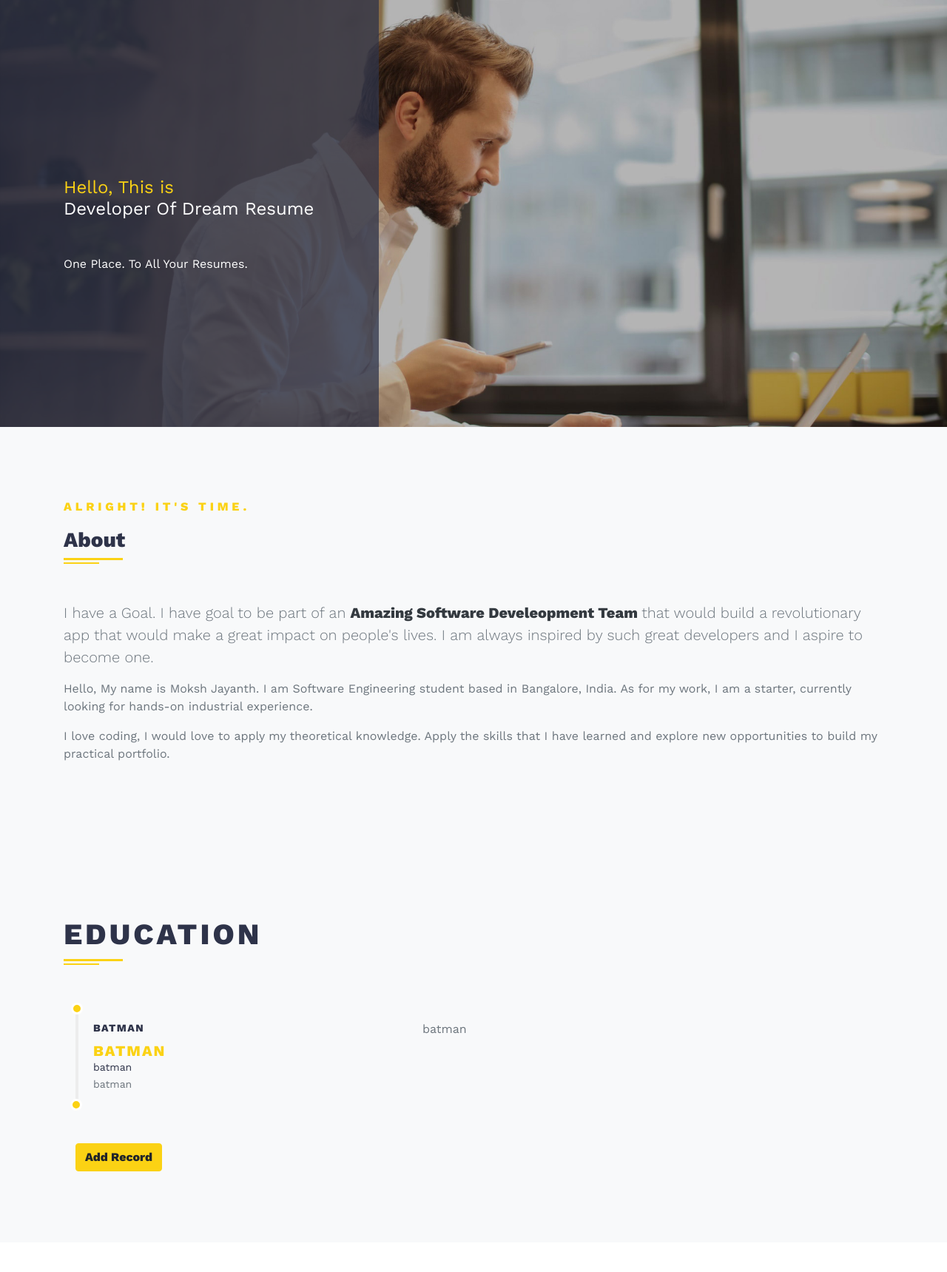
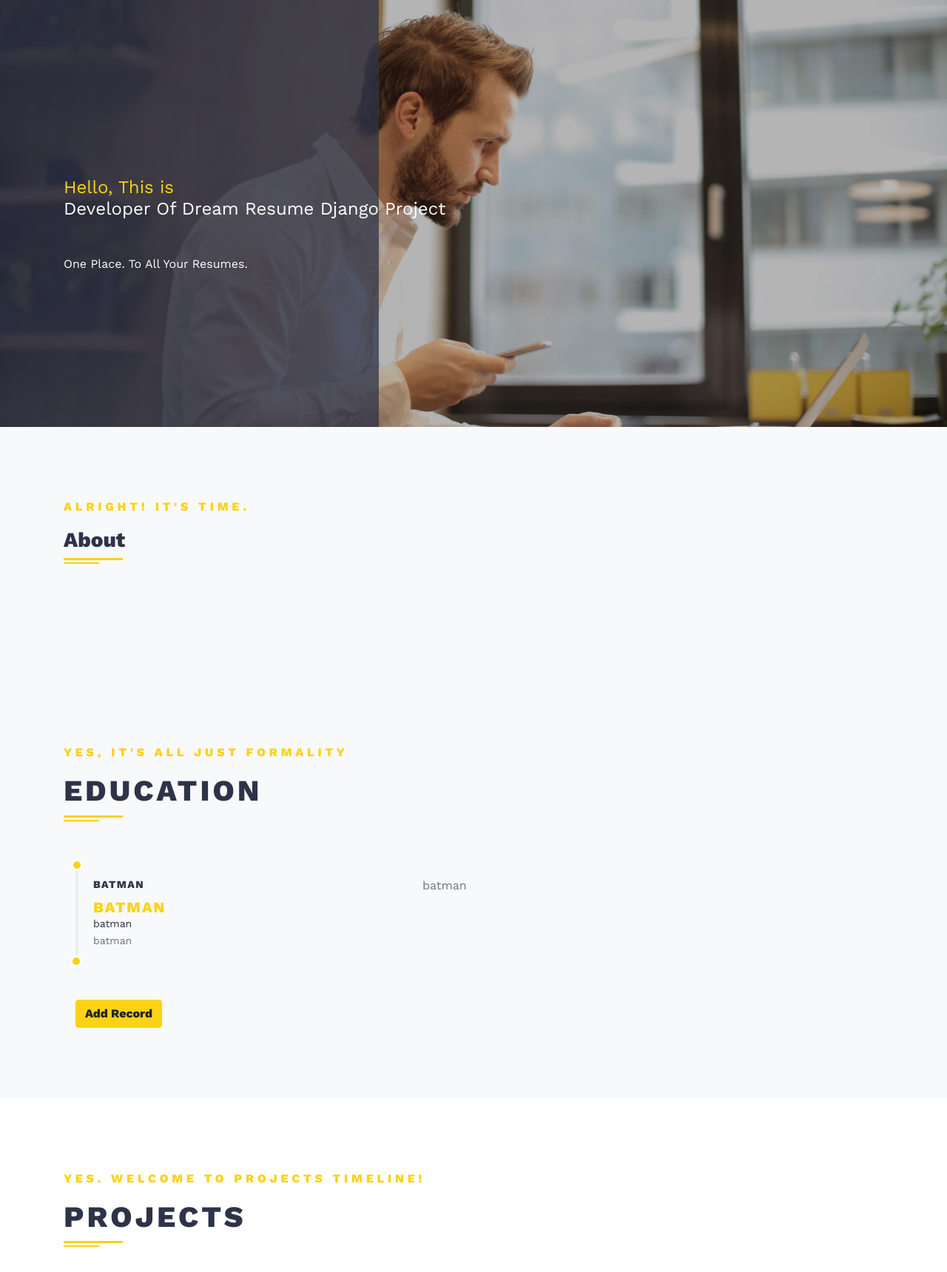
Before and after one commit to mokshjayanth/dream-resume, a Django app: page / in a window 1280 px wide. Shown: the part 121-1840 px from the top of the page at 74% size. Run offline with Django 3.2, Linux system fonts and the light colour scheme; a user stored in the database is signed in; data comes from the database, SQL or seed files in the repository; both versions use the stored data as it was after the commit; some libraries are stand-ins or nearby versions.

Commit message:
final touchup

```diff
--- a/content/models.py
+++ b/content/models.py
@@ -29,7 +29,7 @@ class Education(models.Model):
 class Project(models.Model):
     user_profile = models.ForeignKey(UserProfile, on_delete=models.CASCADE)
     duration = models.CharField(max_length=45)
-    name = models.CharField(max_length=45)
+    name = models.CharField(max_length=60)
     description = models.TextField()
     programming_language = models.CharField(max_length=45)
 
@@ -38,7 +38,7 @@ class Project(models.Model):
 
 class Skill(models.Model):
     user_profile = models.ForeignKey(UserProfile, on_delete=models.CASCADE)
-    name = models.CharField(max_length=45)
+    name = models.CharField(max_length=60)
     description = models.TextField()
     certificate = models.FileField(max_length=455)
 
--- a/content/templates/content/detail_edu.html
+++ b/content/templates/content/detail_edu.html
@@ -3,7 +3,7 @@
 
 {% block content %}
 
-<h3 style="text-align: center;"> Do you wish to?</h3>
+<h3 style="text-align: center;"> Do you wish Update or Delete "{{record.course}}" ?</h3>
 <div class="border border-light p-3 mb-4">
       <div class="d-flex align-items-center justify-content-center">
 
--- a/content/templates/content/detail_pro.html
+++ b/content/templates/content/detail_pro.html
@@ -3,7 +3,7 @@
 
 {% block content %}
 
-<h3 style="text-align: center;"> Do you wish to?</h3>
+<h3 style="text-align: center;"> Do you wish Update or Delete "{{record.name}}" ?</h3>
 <div class="border border-light p-3 mb-4">
   <div class="d-flex align-items-center justify-content-center">
 
--- a/content/templates/content/detail_skill.html
+++ b/content/templates/content/detail_skill.html
@@ -3,7 +3,7 @@
 
 {% block content %}
 
-<h3 style="text-align: center;"> Do you wish to?</h3>
+<h3 style="text-align: center;"> Do you wish Update or Delete "{{record.name}}" ?</h3>
 <div class="border border-light p-3 mb-4">
       <div class="d-flex align-items-center justify-content-center">
 
--- a/resumepage/settings.py
+++ b/resumepage/settings.py
@@ -12,7 +12,7 @@ BASE_DIR = Path(__file__).resolve().parent.parent
 SECRET_KEY = 'django-insecure-8wnnzbysk_@mx(@_(s=20q53a)e44d#-1!vm0twvad*oz6s42!'
 
 # SECURITY WARNING: don't run with debug turned on in production!
-DEBUG = False
+DEBUG = True
 
 ALLOWED_HOSTS = ['127.0.0.1','dream-resume.herokuapp.com']
 
--- a/templates/index.html
+++ b/templates/index.html
@@ -10,7 +10,7 @@
           <div class="col-md-8 text-white">
             <h2 class="h4 text-primary fw-normal mb-0">Hello, This is</h2>
             <h1 class="text-uppercase text-xl mb-0">{{request.user.first_name}}<span class="text-primary">{{request.user.last_name}}</span></h1>
-            <h2 class="h4 fw-normal mb-5">Developer Of Dream Resume</h2>
+            <h2 class="h4 fw-normal mb-5">Developer Of Dream Resume Django Project</h2>
             <p class="text-shadow">One Place. To All Your Resumes.</p>
           </div>
         </div>
@@ -23,16 +23,19 @@
           <p class="fw-bold text-primary text-uppercase letter-spacing-3">Alright! It's Time.</p>
           <h2 class="h3 lined">About</h2>
         </header>
-        <p class="lead text-muted">I have a Goal. I have goal to be part of an <strong class="text-dark">Amazing Software Develeopment Team </strong>that would build a revolutionary app that would make a great impact on people's lives. I am always inspired by such great developers and I aspire to become one.</p>
+        {% if request.user.username == 'moksh_jayanth' %}
+        <p class="lead text-muted">Ever since I was little, I've always wanted to work in an <strong class="text-dark">Amazing Software Develeopment Team </strong>that would build a revolutionary app which would make a great impact on people's lives. I am always inspired by such great developers and I aspire to become one.</p>
         <p class="text-muted">Hello, My name is Moksh Jayanth. I am Software Engineering student based in Bangalore, India. As for my work, I am a starter, currently looking for hands-on industrial experience.</p>
         <p class="text-muted mb-0">I love coding, I would love to apply my theoretical knowledge. Apply the skills that I have learned and explore new opportunities to build my practical portfolio. </p>
+
+        {% endif %}
       </div>
     </section>
     <!-- Education Section-->
     <section class="py-5 bg-light" id="education">
       <div class="container py-5">
         <header class="mb-5 pb-4">
-          <p class="fw-bold text-primary text-uppercase letter-spacing-3"></p>
+          <p class="fw-bold text-primary text-uppercase letter-spacing-3">Yes, It's all just formality</p>
           <h2 class="text-uppercase lined">Education</h2>
         </header>
         <!--  Timeline -->
@@ -110,7 +113,7 @@
           <div class="row gy-5">
         {% endif %}
           <div class="col-md-4">
-            <h3 class="h4"><span class="text-primary me-2">{{forloop.counter}} </span><a href={% url 'content:detailed-skill' item.pk%}>{{item.name}}</a></h3>
+            <h3 class="h4"><span class="text-primary me-2">{{forloop.counter}}. </span><a href={% url 'content:detailed-skill' item.pk%}>{{item.name}}</a></h3>
             <p class="text-muted text-sm ms-4 ps-3">{{item.description}}</p>
             <a class = "nav-link text-uppercase" href="form/pdf/{{item.pk}}/">View Certificate</a>
           </div>
--- a/templates/registration/login.html
+++ b/templates/registration/login.html
@@ -8,9 +8,11 @@
     {% csrf_token %}
     {{form|crispy}}
     <br>
-    <button type="submit" class="btn btn-primary">Login</button>
+    <button type="submit" class="btn btn-primary mb-3">Login</button>
+    <p class="text-muted mb-0"><span class="text-primary">** </span>use <span class="text-primary">'moksh_jayanth'</span> and <br> <span class="text-primary">'projectpassword'</span> as sample<br> credentials.</p>
   </form>
 </div>
+
 </div>
 
 {% endblock content %}
```
Also changed, not shown: db.sqlite3.
